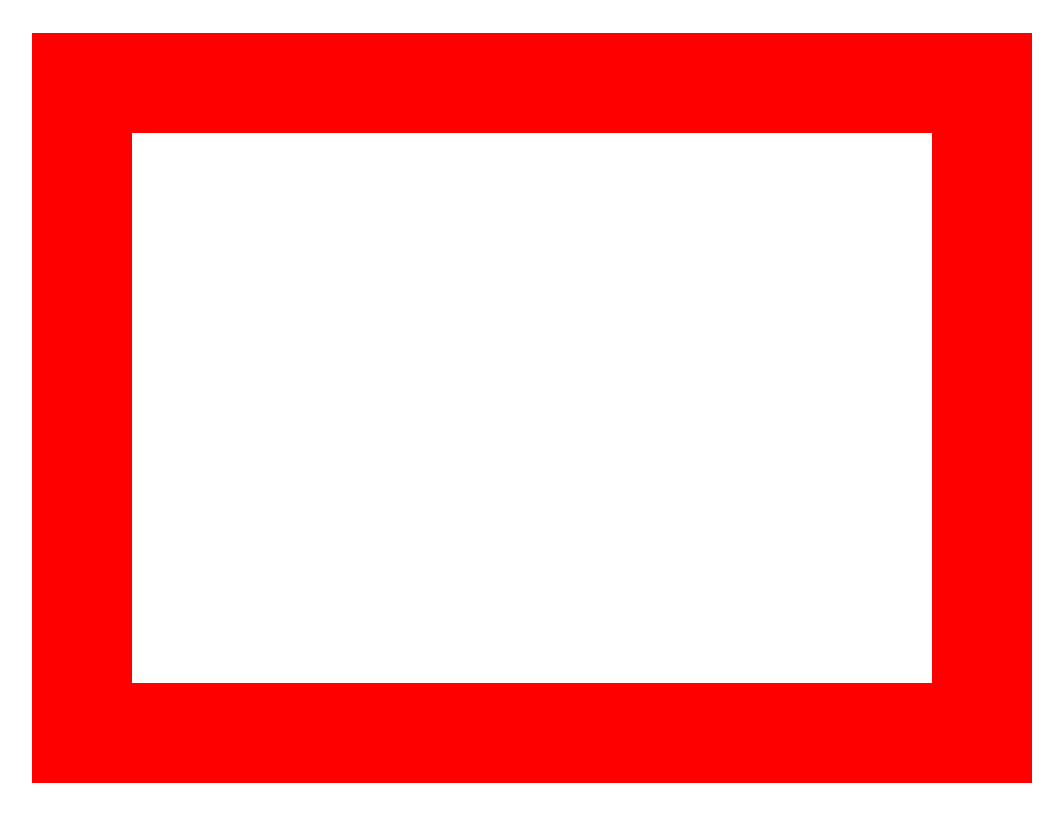
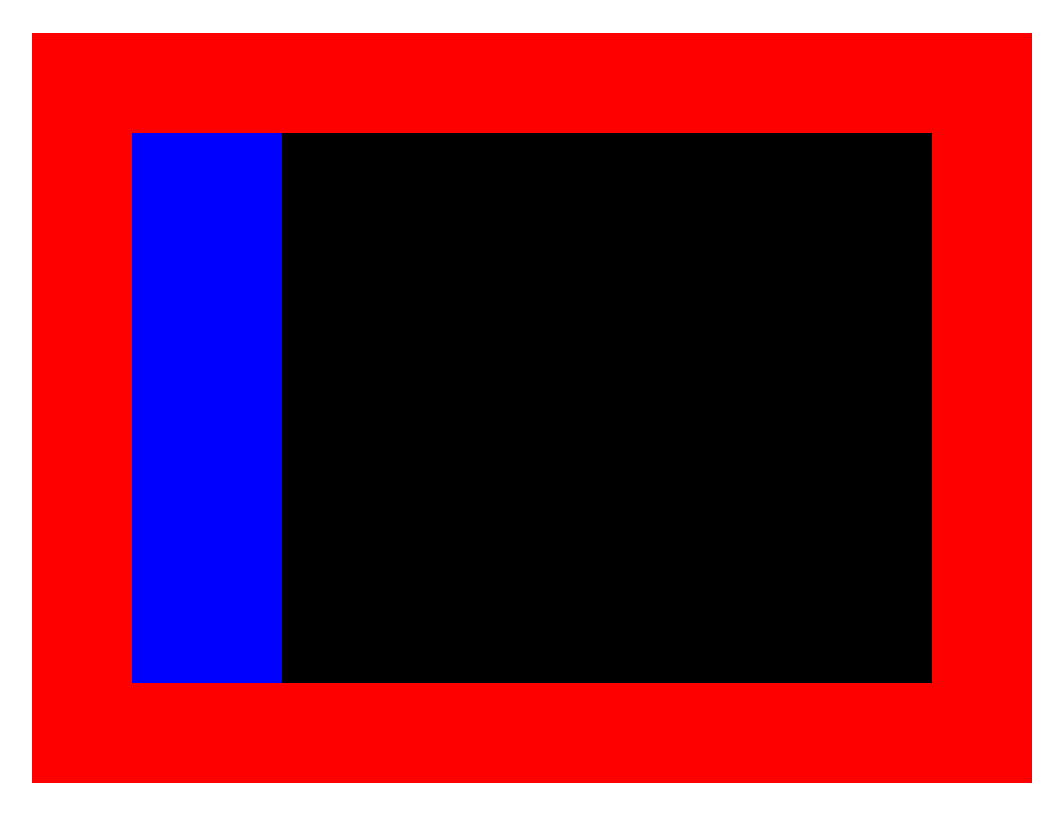
Before and after one commit to johnguido/etch-a-sketch, a plain HTML site: page index.html in a window 1280 px wide. Shown: the whole page, without its empty margins (108-1171 px from the left). Drawn offline with Linux system fonts and the light colour scheme.

Commit message:
add creategrid function and others

```diff
--- a/index.html
+++ b/index.html
@@ -4,6 +4,7 @@
         <title>Etch-A-Sketch</title>
         <meta charset="UTF-8">
         <link rel="stylesheet" href="style.css">
+        <script src="script.js" defer></script>
     </head>
     <body>
         <div class="main-container">
--- a/script.js
+++ b/script.js
@@ -0,0 +1,29 @@
+function createGrid(height, width){
+    let squareSideSize = (gridSquareSize(height, width));
+    if (height && width){
+        for (let i = 0; i < height; i++){
+            //create layer of squares for each row of height
+            for (let k = 0; k < width; k++){
+                createAndAddSquareToInnerContainer(5, 5, squareSideSize);
+            }
+        }
+    }
+}
+
+function createAndAddSquareToInnerContainer(height, width, squareSideSize){
+    const innerContainer = document.querySelector('.inner-container');
+    const square = document.createElement('div');
+    square.setAttribute('id', 'grid');
+
+    innerContainer.appendChild(square);
+}
+
+function gridSquareSize(height, width){
+    let totalSquareFoot = 440000; //440k pixels
+    let totalSquares = height * width;
+    let pixelsInsideSquare = totalSquareFoot / totalSquares;
+    let squareHeightandWidth = Math.sqrt(pixelsInsideSquare);
+    return squareHeightandWidth;
+}
+
+createGrid(5, 5);
--- a/style.css
+++ b/style.css
@@ -15,7 +15,17 @@ body {
 }
 
 .inner-container {
-    background-color: white;
+    background-color: black;
     height: 550px;
     width: 800px;
+    display: flex;
+    flex-wrap: wrap;
 }
+
+#grid {
+    background-color: blanchedalmond;
+    border: blue;
+    border-style: solid;
+    display: flex;
+    flex-grow: 0;
+}
```
